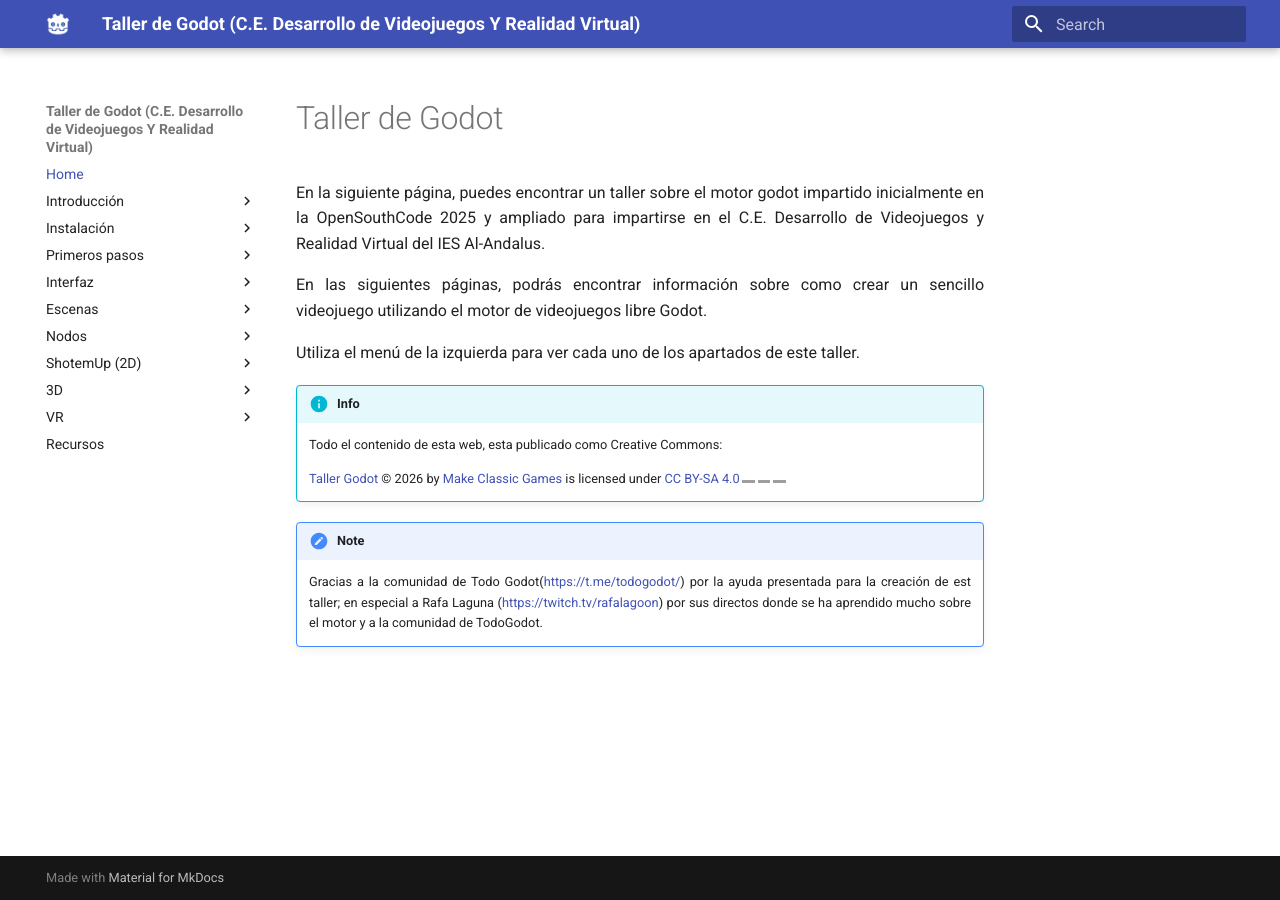
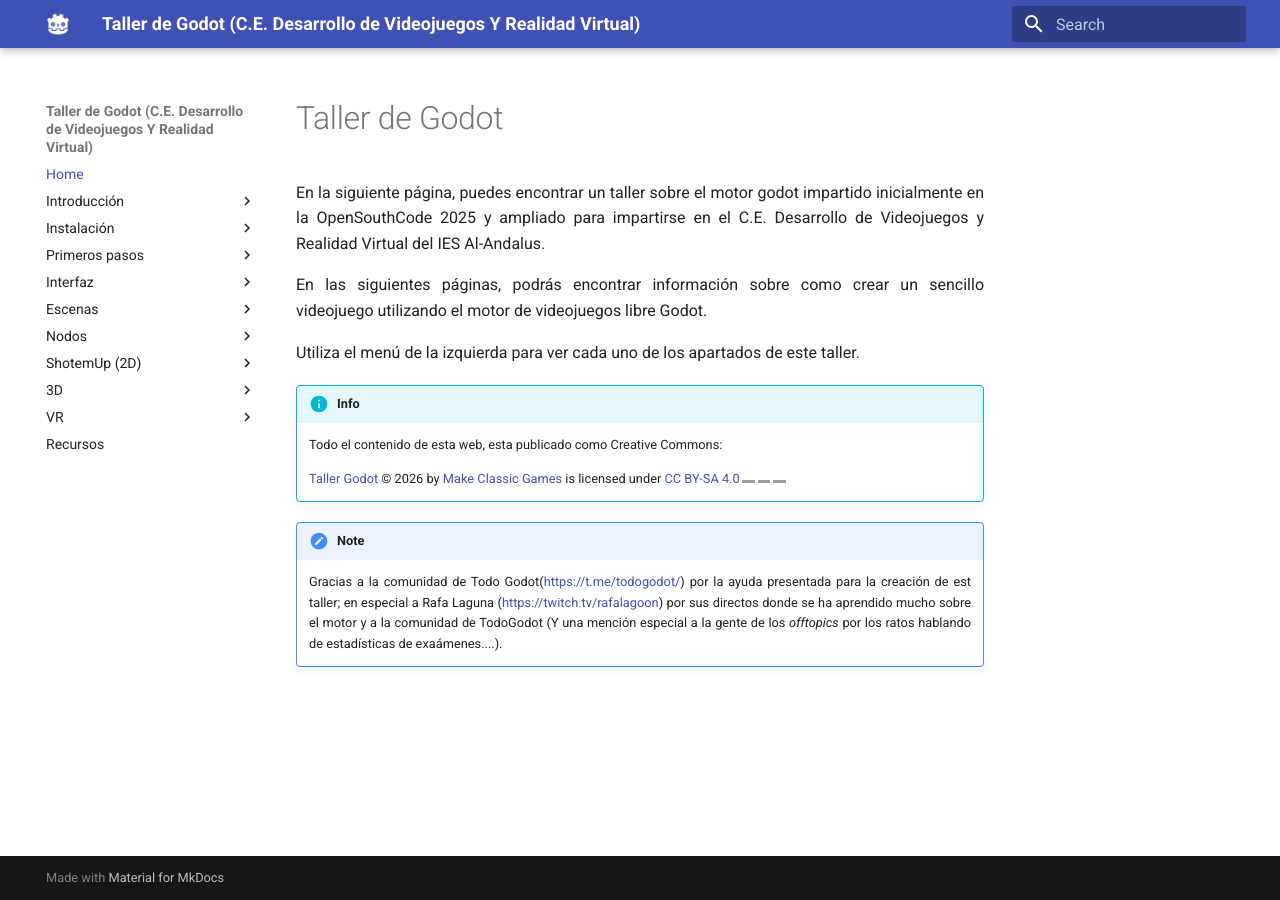
Before and after one commit to makeclassicgames/godotosc2025, an MkDocs documentation site: the page built from docs/index.md, in a window 1280 px wide. Built offline with MkDocs 1.6.1 and Material for MkDocs 9.7.7, drawn with Linux system fonts in a browser that asks for light colours; grey boxes are pictures that could not be loaded.

Commit message:
añadiendo mención especial....

```diff
--- a/docs/index.md
+++ b/docs/index.md
@@ -12,4 +12,4 @@
     <a href="https://creativecommons.org">Taller Godot</a> © 2026 by <a href="https://twitch.tv/makeclassicgames">Make Classic Games</a> is licensed under <a href="https://creativecommons.org/licenses/by-sa/4.0/">CC BY-SA 4.0</a><img src="https://mirrors.creativecommons.org/presskit/icons/cc.svg" style="max-width: 1em;max-height:1em;margin-left: .2em;"><img src="https://mirrors.creativecommons.org/presskit/icons/by.svg" style="max-width: 1em;max-height:1em;margin-left: .2em;"><img src="https://mirrors.creativecommons.org/presskit/icons/sa.svg" style="max-width: 1em;max-height:1em;margin-left: .2em;">
 
 !!! note
-    Gracias a la comunidad de Todo Godot([https://t.me/todogodot/](https://t.me/todogodot/)) por la ayuda presentada para la creación de est taller; en especial a Rafa Laguna ([https://twitch.tv/rafalagoon](https://twitch.tv/rafalagoon)) por sus directos donde se ha aprendido mucho sobre el motor y a la comunidad de TodoGodot.
+    Gracias a la comunidad de Todo Godot([https://t.me/todogodot/](https://t.me/todogodot/)) por la ayuda presentada para la creación de est taller; en especial a Rafa Laguna ([https://twitch.tv/rafalagoon](https://twitch.tv/rafalagoon)) por sus directos donde se ha aprendido mucho sobre el motor y a la comunidad de TodoGodot (Y una mención especial a la gente de los _offtopics_ por los ratos hablando de estadísticas de exaámenes....).
```
